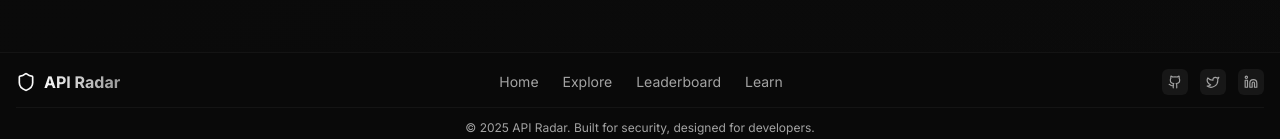
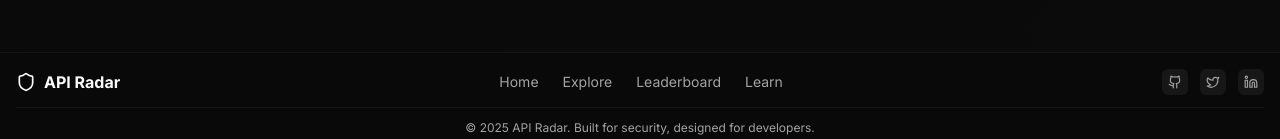
Before and after one commit to zaim-abbasi/APIRadar, a Next.js app: page / in a window 1280 px wide. Shown: the part 813-952 px from the top of the page. Built offline with nearby package versions, Linux system fonts and the light colour scheme.

Commit message:
Update footer text color for improved visibility and consistency

```diff
--- a/components/layout/footer.tsx
+++ b/components/layout/footer.tsx
@@ -19,7 +19,7 @@ const FooterComponent = () => {
               >
                 <Shield className="h-5 w-5 text-primary" />
               </motion.div>
-              <span className="text-base font-bold bg-gradient-to-r from-primary to-primary/60 bg-clip-text text-transparent">
+              <span className="text-base font-bold text-foreground">
                 API Radar
               </span>
             </Link>
```
